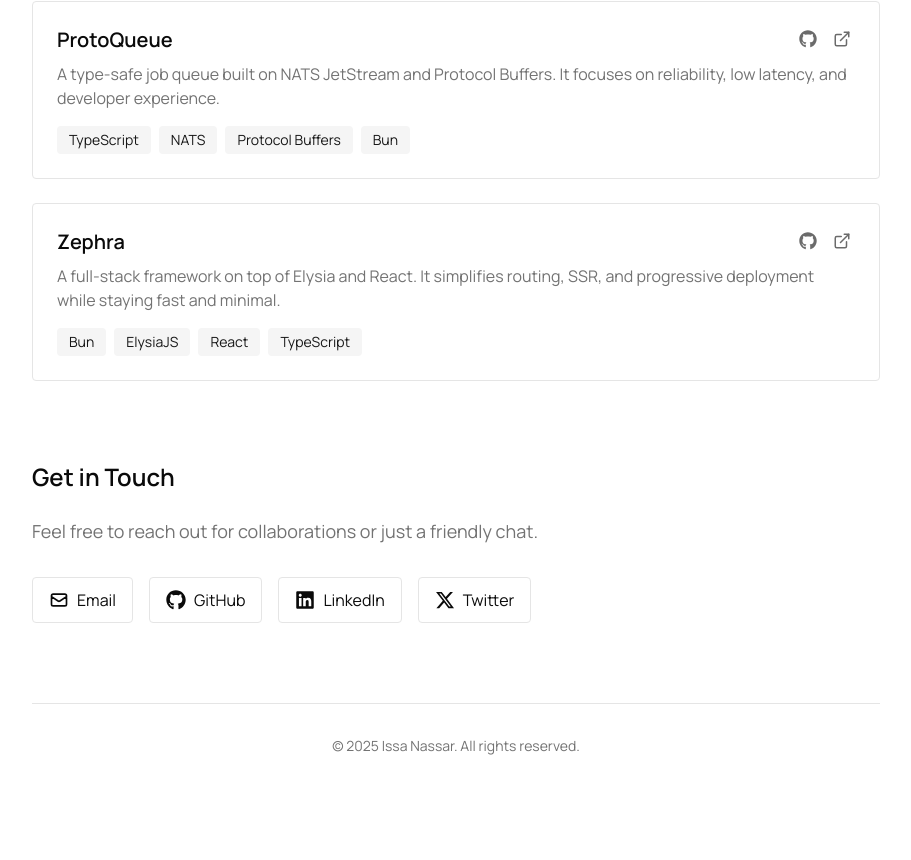
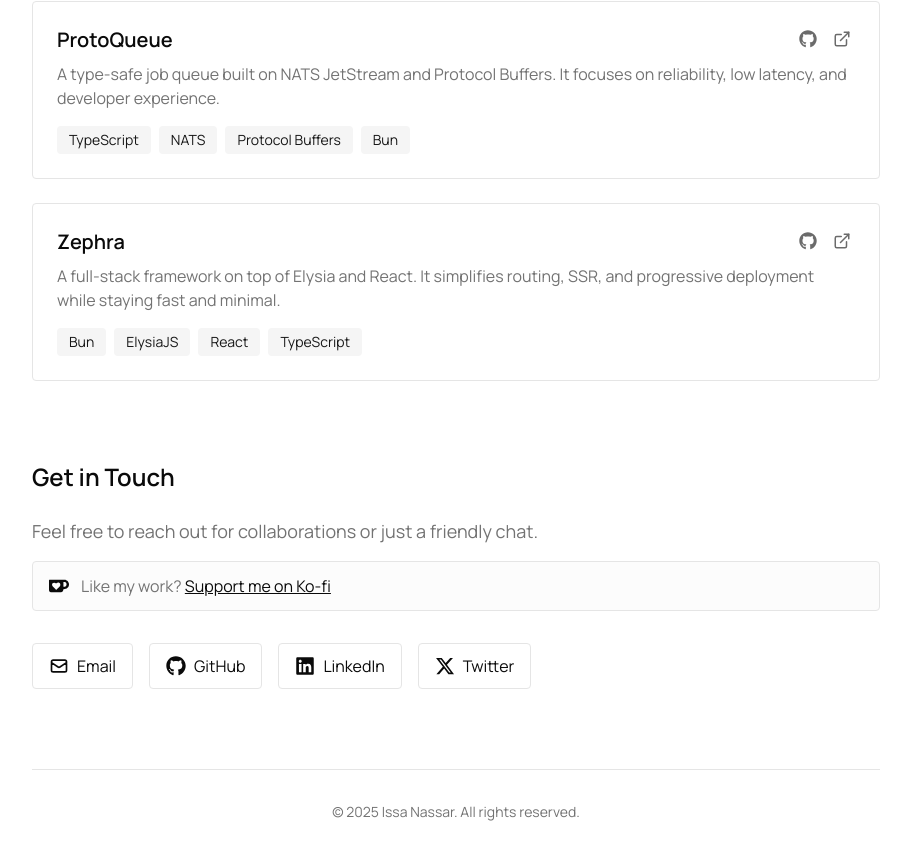
Before and after one commit to izadoesdev/issanassar, a Next.js app: page / in a window 1280 px wide. Shown: the part 1073-1933 px from the top of the page, without its empty margins (184-1095 px from the left). Before the commit the page ends 1909 px from the top, so only its background shows below. Built offline with nearby package versions, Linux system fonts and the light colour scheme.

Commit message:
shilling

```diff
--- a/app/components/TabContent.tsx
+++ b/app/components/TabContent.tsx
@@ -11,6 +11,7 @@ import { HiOutlineMail } from "react-icons/hi";
 import {
 	SiBun,
 	SiClickhouse,
+	SiKofi,
 	SiNextdotjs,
 	SiPostgresql,
 	SiReact,
@@ -209,9 +210,25 @@ export function TabContent() {
 						transition={{ delay: 0.3 }}
 					>
 						<h2 className="mb-6 font-semibold text-2xl">Get in Touch</h2>
-						<p className="mb-8 text-lg text-muted-foreground">
+						<p className="mb-4 text-lg text-muted-foreground">
 							Feel free to reach out for collaborations or just a friendly chat.
 						</p>
+						<div className="mb-8">
+							<div className="flex items-center gap-3 rounded border border-border bg-accent/30 px-4 py-3">
+								<SiKofi className="text-xl" />
+								<p className="text-muted-foreground">
+									Like my work?{" "}
+									<a
+										className="text-foreground underline hover:text-foreground/80"
+										href="https://ko-fi.com/izadoesdev"
+										rel="noopener noreferrer"
+										target="_blank"
+									>
+										Support me on Ko-fi
+									</a>
+								</p>
+							</div>
+						</div>
 						<div className="flex flex-wrap gap-4">
 							<Link
 								className="inline-flex items-center gap-2 rounded border border-border px-4 py-2.5 transition-all duration-200 hover:scale-105 hover:bg-accent hover:shadow-md"
```
